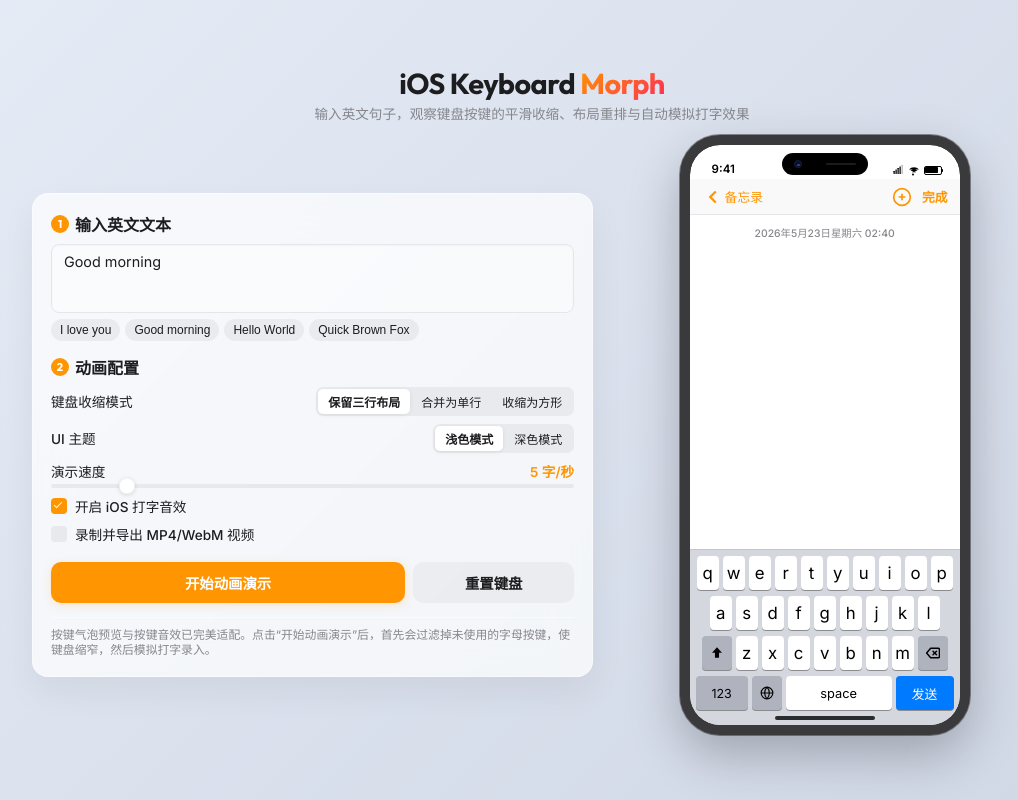
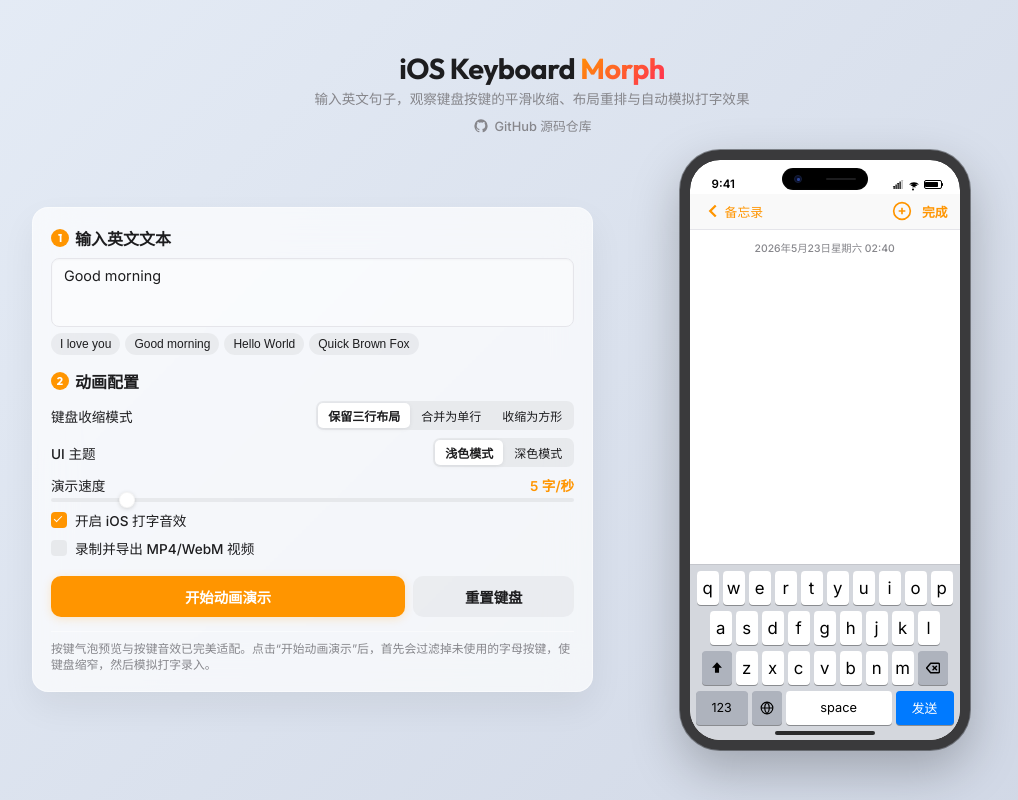
Before and after one commit to holynova/keyboard_sentence, a website: page index.html in a window 1280 px wide. Shown: the whole page, without its empty margins (108-1126 px from the left). Drawn offline with nearby package versions, Linux system fonts and the light colour scheme.

Commit message:
add: GitHub link to page header

```diff
--- a/index.html
+++ b/index.html
@@ -16,6 +16,14 @@
     <header class="app-header">
       <h1 class="logo">iOS Keyboard <span>Morph</span></h1>
       <p class="subtitle">输入英文句子，观察键盘按键的平滑收缩、布局重排与自动模拟打字效果</p>
+      <div style="margin-top: 8px;">
+        <a href="https://github.com/holynova/keyboard_sentence" target="_blank" class="github-link" style="display: inline-flex; align-items: center; gap: 6px; color: var(--text-muted); text-decoration: none; font-size: 0.8rem; font-weight: 500; transition: color 0.2s;">
+          <svg viewBox="0 0 24 24" width="16" height="16" fill="currentColor">
+            <path d="M12 2A10 10 0 0 0 2 12c0 4.42 2.87 8.17 6.84 9.5.5.08.66-.23.66-.5v-1.69c-2.77.6-3.36-1.34-3.36-1.34-.46-1.16-1.11-1.47-1.11-1.47-.9-.62.07-.6.07-.6 1 .07 1.53 1.03 1.53 1.03.9 1.52 2.34 1.07 2.91.83.09-.65.35-1.09.63-1.34-2.22-.25-4.55-1.11-4.55-4.92 0-1.11.38-2 1.03-2.71-.1-.25-.45-1.29.1-2.64 0 0 .84-.27 2.75 1.02.79-.22 1.65-.33 2.5-.33.85 0 1.71.11 2.5.33 1.91-1.29 2.75-1.02 2.75-1.02.55 1.35.2 2.39.1 2.64.65.71 1.03 1.6 1.03 2.71 0 3.82-2.34 4.66-4.57 4.91.36.31.69.92.69 1.85V21c0 .27.16.59.67.5C19.14 20.16 22 16.42 22 12A10 10 0 0 0 12 2z"/>
+          </svg>
+          GitHub 源码仓库
+        </a>
+      </div>
     </header>
 
     <div class="main-content">
--- a/style.css
+++ b/style.css
@@ -1096,3 +1096,7 @@
 .keyboard.no-transitions .letters-subrow {
   transition: none !important;
 }
+
+.github-link:hover {
+  color: var(--accent-color) !important;
+}
```
